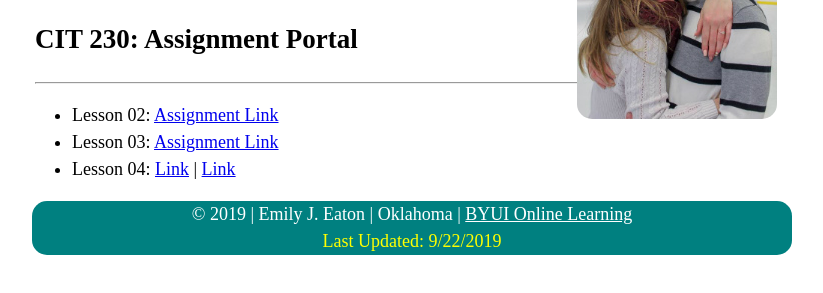
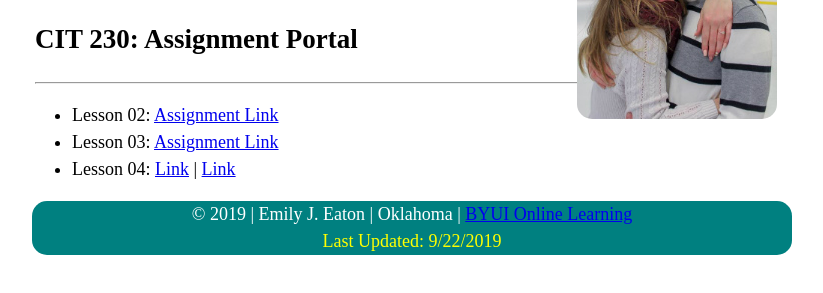
Before and after one commit to emmyjoe98/emmyjoe98.github.io, a plain HTML site: page index.html in a window 1280 px wide. Shown: the part 133-426 px from the top of the page, without its empty margins (228-1051 px from the left). Drawn offline with Linux system fonts and the light colour scheme.

Commit message:
finishing touches

```diff
--- a/index.html
+++ b/index.html
@@ -29,7 +29,7 @@
 
     </main>
     <footer>
-        &copy; 2019 | Emily J. Eaton | Oklahoma | <a href="https://www.byui.edu/online" style="color:white">BYUI Online Learning</a><br>
+        &copy; 2019 | Emily J. Eaton | Oklahoma | <a href="https://www.byui.edu/online">BYUI Online Learning</a><br>
         <section id="lastup">
             Last Updated: <span id="currentdate"></span>
         </section>
```
